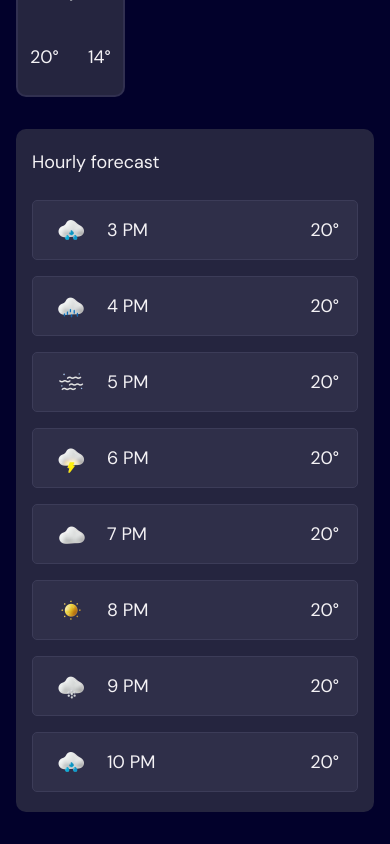
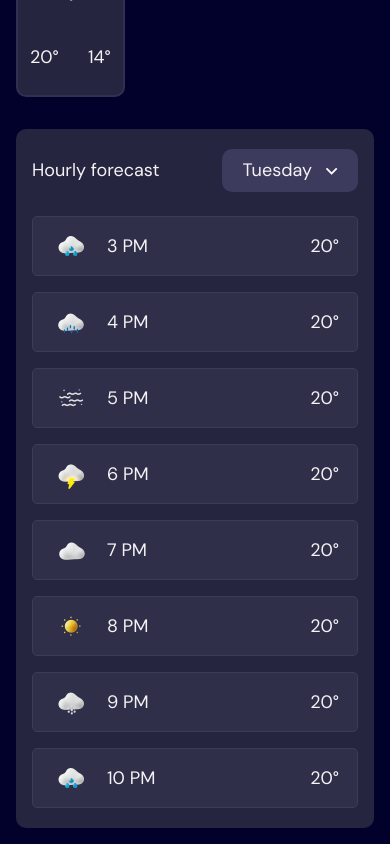
Before and after one commit to florianstancioiu/weather-app, a React (Vite) app: page / in a window 390 px wide. Shown: the part 1910-2754 px from the top of the page. Built offline with nearby package versions, Linux system fonts and the light colour scheme.

Commit message:
Worked on the mobile version for DaysDropdown

```diff
--- a/src/components/DaysDropdown/DaysDropdown.tsx
+++ b/src/components/DaysDropdown/DaysDropdown.tsx
@@ -1,5 +1,14 @@
+import DropdownIcon from "../../images/icon-dropdown.svg";
+
 const DaysDropdown = () => {
-  return <div></div>;
+  return (
+    <div>
+      <div className="bg-lighter-blue px-[1.25rem] flex gap-[0.813rem] items-center py-[0.5rem] rounded-[10px] cursor-pointer">
+        <p>Tuesday</p>
+        <img src={DropdownIcon} alt="" />
+      </div>
+    </div>
+  );
 };
 
 export default DaysDropdown;
--- a/src/components/HourlyForecast/HourlyForecast.tsx
+++ b/src/components/HourlyForecast/HourlyForecast.tsx
@@ -12,8 +12,8 @@ import IconSnow from "../../images/icon-snow.webp";
 const HourlyForecast = () => {
   return (
     <aside className="mt-[2rem] py-[1.25rem] px-[1rem] bg-background-2 rounded-[0.625rem]">
-      <div className="flex justify-between items-center">
-        <h3 className="mb-[1.5rem]">Hourly forecast</h3>
+      <div className="flex justify-between items-center mb-[1.5rem]">
+        <h3>Hourly forecast</h3>
         <DaysDropdown />
       </div>
       <div className="max-h-[37rem] overflow-scroll grid gap-[1rem] grid-cols-1">
--- a/src/index.css
+++ b/src/index.css
@@ -14,4 +14,5 @@
   --color-blue: #4657d9;
   --color-dark-blue: #313050;
   --color-light-blue: #3c3c58;
+  --color-lighter-blue: #3c3b5d;
 }
```
